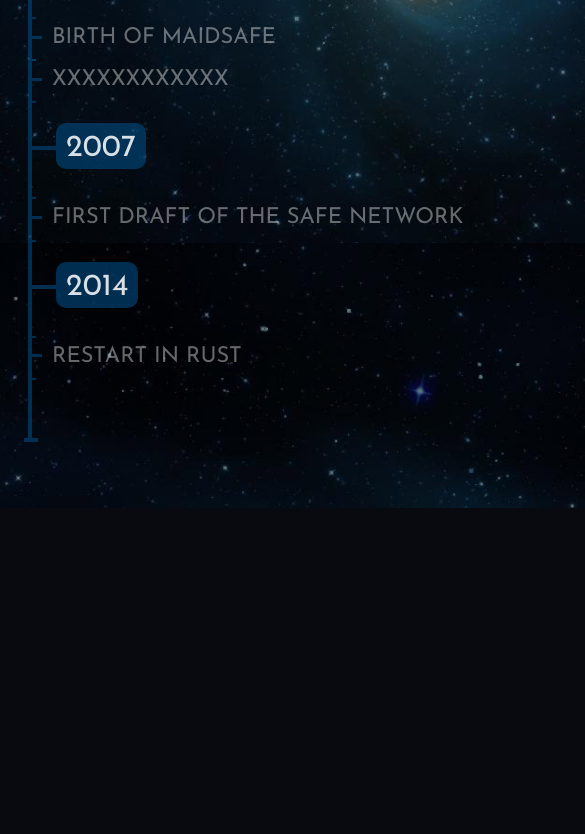
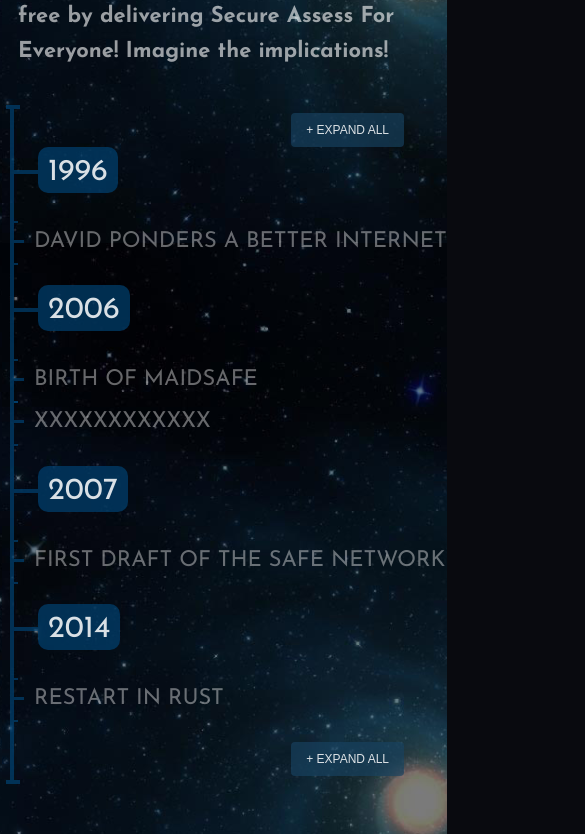
Before and after one commit to whiteoutmashups/MaidSafeTimeline, a plain HTML site: page index.html in a window 390 px wide. Shown: the part 601-1435 px from the top of the page, 585 px wide, since content can reach past the window. Before the commit the page ends 1109 px from the top, so only its background shows below. Drawn offline with nearby package versions, Linux system fonts and the light colour scheme; files whose address does not match are found by name.

Commit message:
Mobile style and layout makes text readable

```diff
--- a/css/timeliner-future.css
+++ b/css/timeliner-future.css
@@ -319,3 +319,24 @@ a:visited {
 .timeline-event-content .media p a {
   text-transform: lowercase;
 }
+
+@media all and (max-width: 940px) {
+  .container {
+    width: 100%;
+  }
+  .timeline-container {
+    width: 100%;
+  }
+  .timeline-wrapper {
+    width: 100%;
+  }
+  .timeline-series {
+    width: 98%;
+  }
+  .timeline-event-content p {
+    width: 98%;
+  }
+  .timeline-event-content blockquote {
+    width: 98%;
+  }
+}
```
